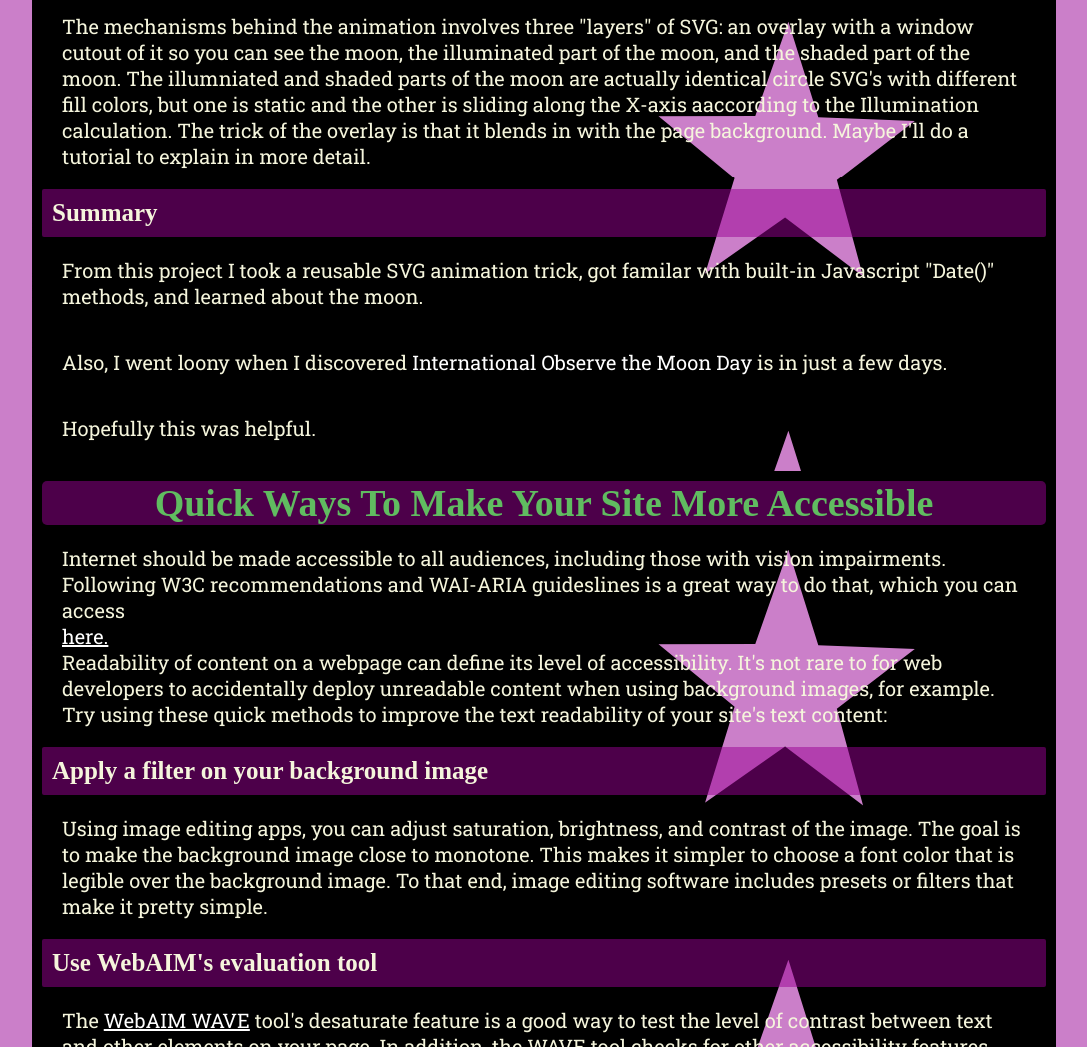
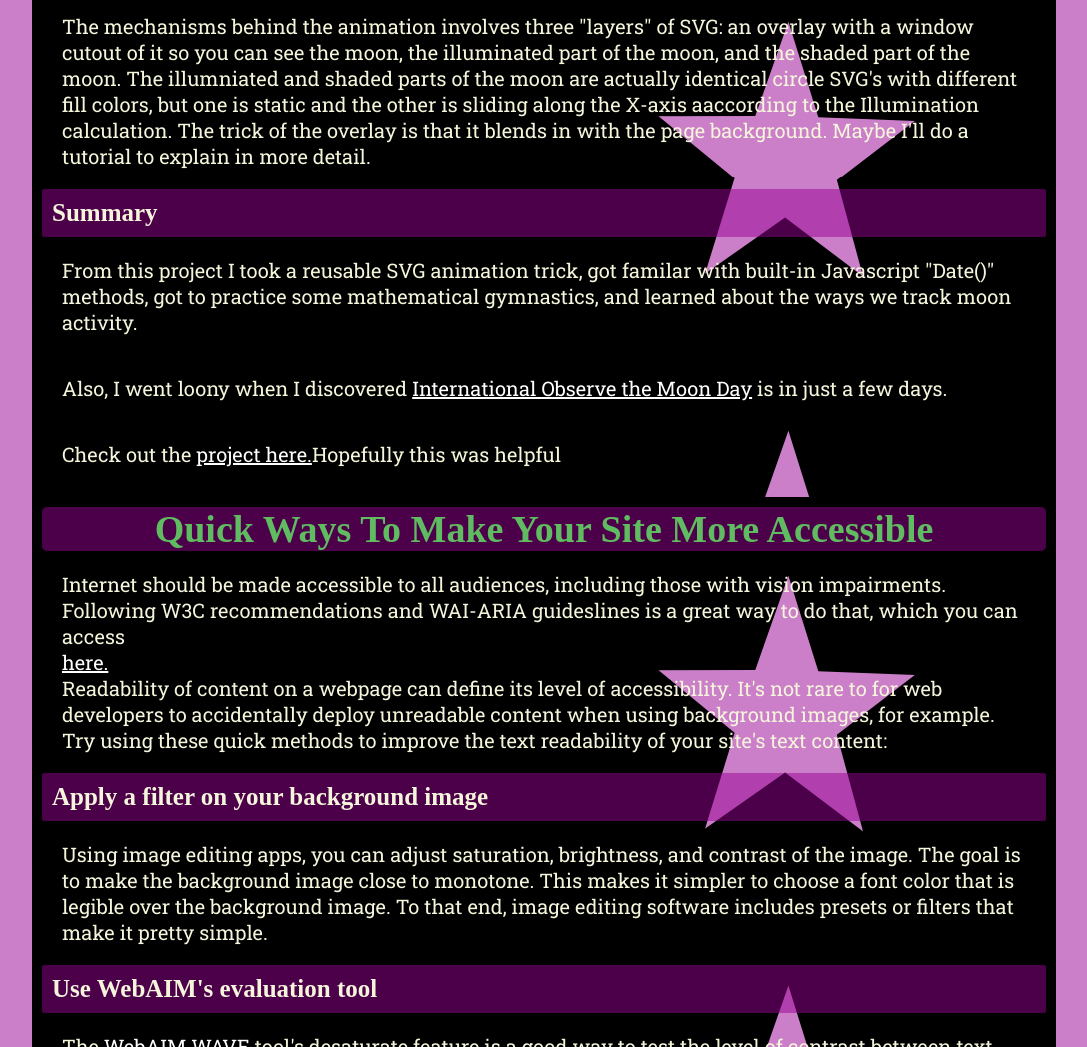
Before and after one commit to linares-m/blog, a plain HTML site: page index.html in a window 1280 px wide. Shown: the part 1982-3029 px from the top of the page, without its empty margins (96-1183 px from the left). Drawn offline with Linux system fonts and the light colour scheme; a web font is replaced by a local one.

Commit message:
Added links

```diff
--- a/index.html
+++ b/index.html
@@ -38,9 +38,9 @@
          <p>But really the star of the show, or 🌒 of the show, is the CSS animation. It's super simple, yet satisfying to get it to work. It takes the calculation derived from the Lunar Illumination function. So it is an accurate depiction of the way the moon looks in the sky! I'm sure it's not totally futureproof, though, because I'm rounding. Should be good for like a couple decades or something.</p>
          <p>The mechanisms behind the animation involves three "layers" of SVG: an overlay with a window cutout of it so you can see the moon, the illuminated part of the moon, and the shaded part of the moon. The illumniated and shaded parts of the moon are actually identical circle SVG's with different fill colors, but one is static and the other is sliding along the X-axis aaccording to the Illumination calculation. The trick of the overlay is that it blends in with the page background. Maybe I'll do a tutorial to explain in more detail.</p>
          <h3>Summary</h3>
-         <p>From this project I took a reusable SVG animation trick, got familar with built-in Javascript "Date()" methods, and learned about the moon.</p>
-         <p>Also, I went loony when I discovered <a>International Observe the Moon Day</a> is in just a few days.</p>
-         <p>Hopefully this was helpful.</p>
+         <p>From this project I took a reusable SVG animation trick, got familar with built-in Javascript "Date()" methods, got to practice some mathematical gymnastics, and learned about the ways we track moon activity.</p>
+         <p>Also, I went loony when I discovered <a href="https://moon.nasa.gov/observe-the-moon-night/">International Observe the Moon Day</a> is in just a few days.</p>
+         <p>Check out the <a href="https://moon-calculator.netlify.app/">project here.</a>Hopefully this was helpful</p>
       </article>
       <article class="post">
         <h1 class="postHeader">Quick Ways To Make Your Site More Accessible</h1>
```
